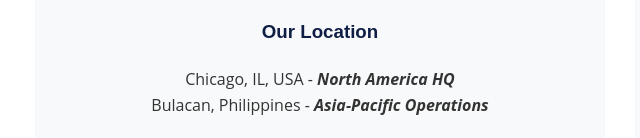
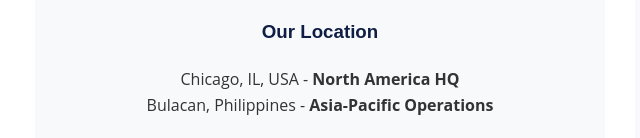
Before and after one commit to saikobuilds/chi-solutions, a plain HTML site: page contact.html in a window 1280 px wide. Shown: the part 667-805 px from the top of the page, 20-660 px from the left. Drawn offline with Linux system fonts and the light colour scheme.

Commit message:
remove italics

```diff
--- a/contact.html
+++ b/contact.html
@@ -43,8 +43,8 @@
                         <i class="fas fa-map-marker-alt"></i>
                     </div>
                     <h3>Our Location</h3>
-                    <p>Chicago, IL, USA - <strong><i>North America HQ</i></strong><br>
-                    Bulacan, Philippines - <strong><i>Asia-Pacific Operations</i></strong></p>
+                    <p>Chicago, IL, USA - <strong>North America HQ</strong><br>
+                    Bulacan, Philippines - <strong>Asia-Pacific Operations</strong></p>
                 </div>
                 <div class="contact-card">
                     <div class="contact-icon">
```
